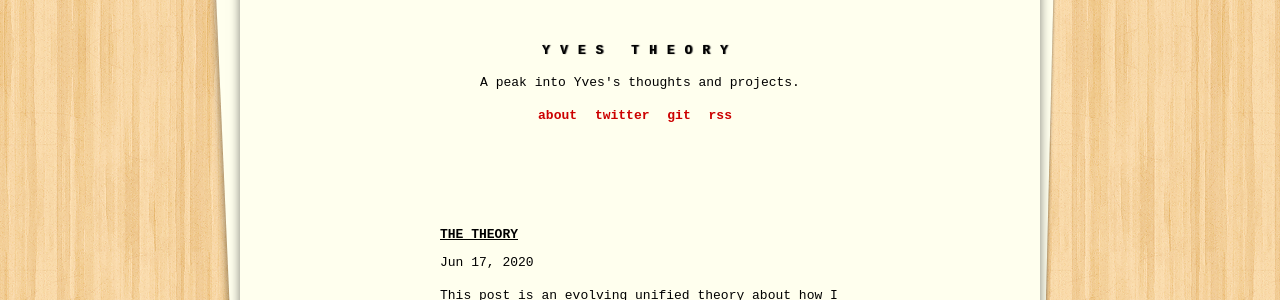
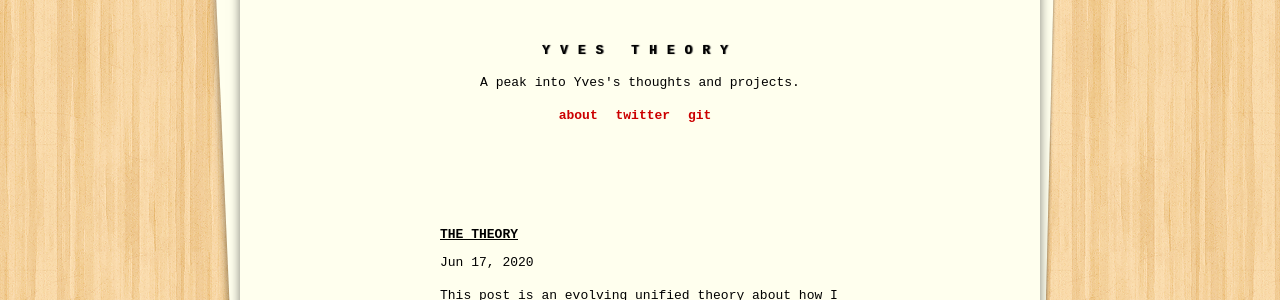
Before and after one commit to yvesdusenge/yvesdusenge.github.io, a Jekyll site: the page built from index.html, in a window 1280 px wide. Shown: the part 268-568 px from the top of the page. Built offline with Jekyll 4.4.1, drawn with Linux system fonts in a browser that asks for light colours; the list of posts is cut into pages by our own code.

Commit message:
remove rss

```diff
--- a/_config.yml
+++ b/_config.yml
@@ -18,5 +18,3 @@ links:
     url: http://twitter.com/yvesdusenge
   - title: "git"
     url: http://github.com/yvesdusenge
-  - title: "rss"
-    url: /feed.xml
```
